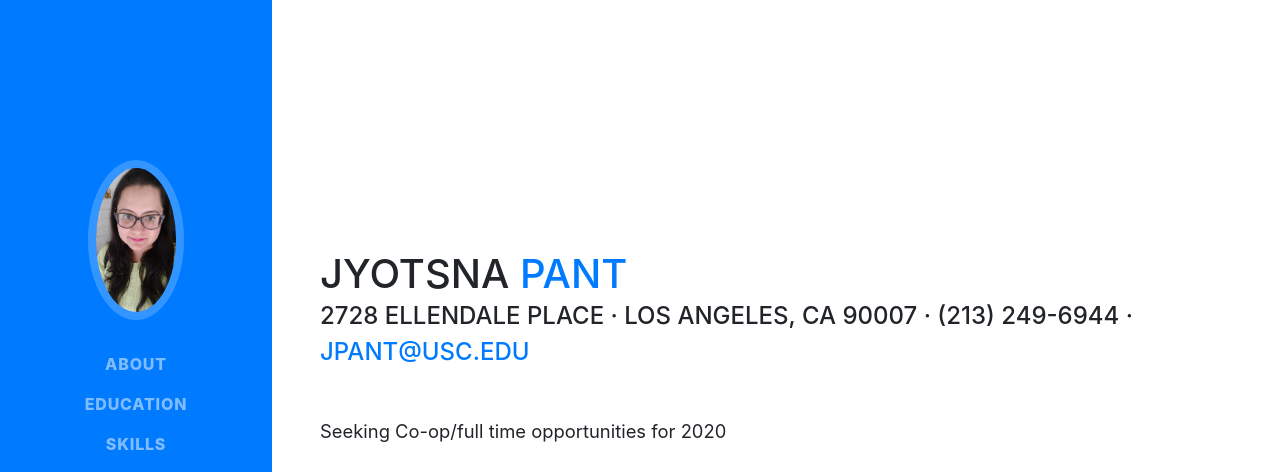
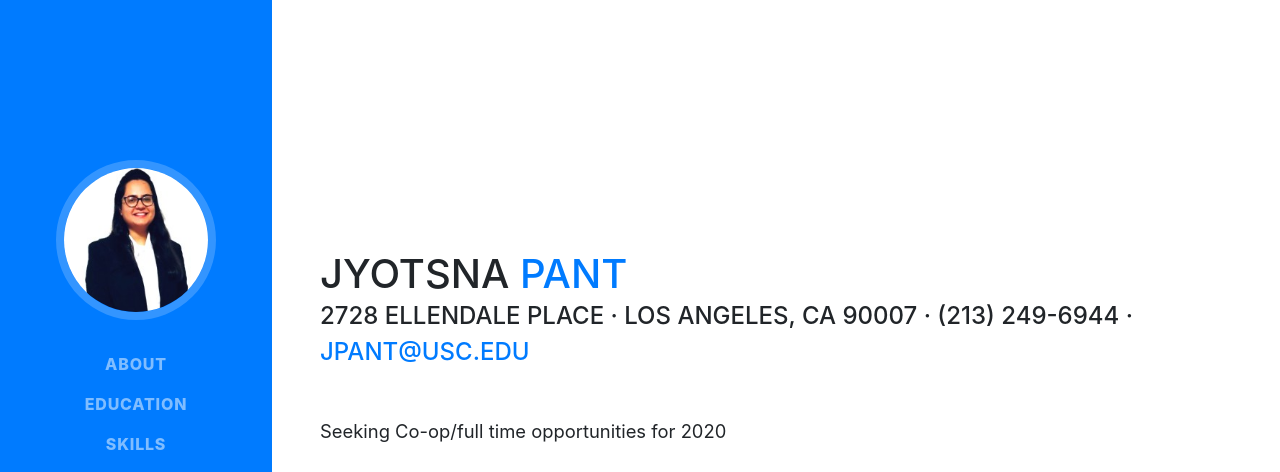
Before and after one commit to JyotsnaPant/MyPortfolio, a website with bundled scripts: page index.html in a window 1280 px wide. Shown: the top 472 px of the page. Built offline with nearby package versions, Linux system fonts and the light colour scheme; a web font is replaced by a local one.

Commit message:
changed profile pic

```diff
--- a/index.html
+++ b/index.html
@@ -29,7 +29,7 @@
     <a class="navbar-brand js-scroll-trigger" href="#page-top">
       <span class="d-block d-lg-none">Jyotsna Pant</span>
       <span class="d-none d-lg-block">
-        <img class="img-profile rounded-circle mx-auto mb-3" src="img/1.jpeg" alt="">
+        <img class="img-profile rounded-circle mx-auto mb-3" src="img/profile_final.jpg" alt="">
       </span>
     </a>
     <button class="navbar-toggler" type="button" data-toggle="collapse" data-target="#navbarSupportedContent" aria-controls="navbarSupportedContent" aria-expanded="false" aria-label="Toggle navigation">
```
Also changed, not shown: img/profile_final.jpg (renamed from profile.jpg).
